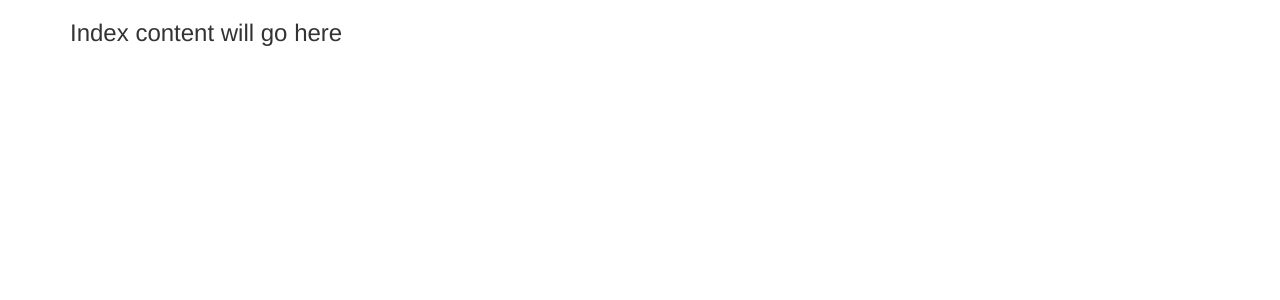
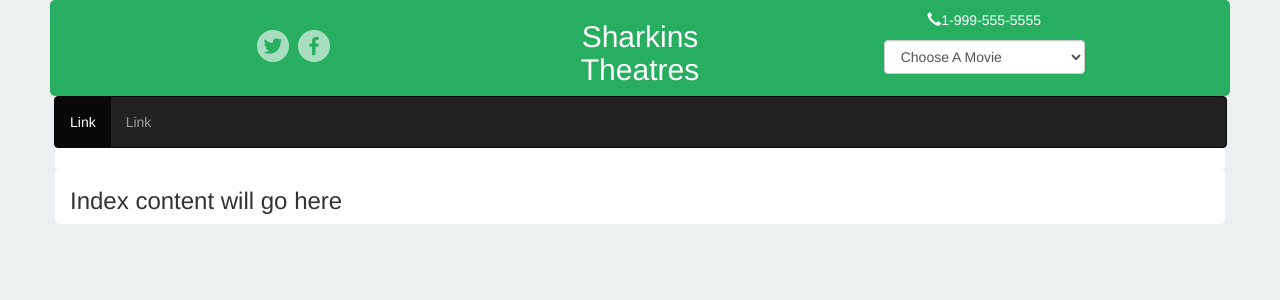
Before and after one commit to dukeayers/cs399_theater, a Django app: page / in a window 1280 px wide. Shown: the top 300 px of the page. Run offline with Django 3.2, Linux system fonts and the light colour scheme; some libraries are stand-ins or nearby versions.

Commit message:
Started a basic navbar
Just made a scaffold, we can definitely change it and the colors if we
want.

```diff
--- a/theater_project/static/master.css
+++ b/theater_project/static/master.css
@@ -1 +1,8 @@
 /* CSS relative to all pages will go here. */
+        .social-image{
+            opacity:0.6 !important;
+            margin-right:5px;
+        }
+        .social-image:hover{
+            opacity:1 !important;
+        }
--- a/theater_project/templates/base.html
+++ b/theater_project/templates/base.html
@@ -13,10 +13,54 @@
 <style>
     {% block page_style %}
 {#        Any CSS that is specific only to the base page will go inside of this block.  #}
+
     {% endblock %}
 </style>
 </head>
-<body>
+<body style="background:#ecf0f1;">
+
+<div class="container" style="background:white; padding-left:10px; padding-right:10px;">
+    <div class="row" style="background:#27ae60; border-radius:5px; padding-left: 0 !important; padding-right: 0 !important;">
+        <div class="col-xs-5 text-center" style="margin-top: 30px;">
+            <img class="social-image"  src="{{ STATIC_URL }}social-icons/twitter.png" height="32" width="32" alt=""/>
+            <img class="social-image" src="{{ STATIC_URL }}social-icons/facebook.png" height="32" width="32" alt=""/>
+        </div>
+        <div class="col-xs-2 text-center " style="color:white;">
+            <h2>Sharkins Theatres</h2>
+        </div>
+        <div class="col-xs-5 text-center">
+            <p style="margin-top:10px; color:white;"><span class="glyphicon-earphone glyphicon"></span>1-999-555-5555</p>
+            <div class="col-xs-6 col-xs-offset-3">
+                            <select class="form-control" name="" id="">
+                <option value="None" selected>Choose A Movie</option>
+            </select>
+            </div>
+
+        </div>
+    </div>
+    <nav class="navbar navbar-default navbar-inverse" style="margin-left: -11px; width:102%;">
+  <div class="container-fluid" style="padding-left: 0 !important;">
+    <!-- Brand and toggle get grouped for better mobile display -->
+    <div class="navbar-header">
+      <button type="button" class="navbar-toggle collapsed" data-toggle="collapse" data-target="#bs-example-navbar-collapse-1" >
+        <span class="sr-only">Toggle navigation</span>
+        <span class="icon-bar"></span>
+        <span class="icon-bar"></span>
+        <span class="icon-bar"></span>
+      </button>
+    </div>
+
+    <!-- Collect the nav links, forms, and other content for toggling -->
+    <div class="collapse navbar-collapse" id="bs-example-navbar-collapse-1" style="padding-left:0 !important;">
+      <ul class="nav navbar-nav navbar-left">
+        <li class="active" id=""><a href="#" id="currentActive">Link <span class="sr-only">(current)</span></a></li>
+        <li><a href="#">Link</a></li>
+      </ul>
+    </div><!-- /.navbar-collapse -->
+  </div><!-- /.container-fluid -->
+</nav>
+</div>
+
     {% block content %}
 {#        Any content specific to the base page (i.e. a navbar, footer, sidebar) should go in this area. #}
 
--- a/theater_project/templates/index.html
+++ b/theater_project/templates/index.html
@@ -8,7 +8,7 @@
 {% block content %}
 
 {#    Any content associated with the page will go inside of this block.    #}
-    <div class="container">
+    <div class="container" style="background:white; border-radius:5px;">
         <h3>Index content will go here</h3>
     </div>
 
```
Also changed, not shown: theater_project/static/social-icons/facebook.png (added), theater_project/static/social-icons/twitter.png (added).
